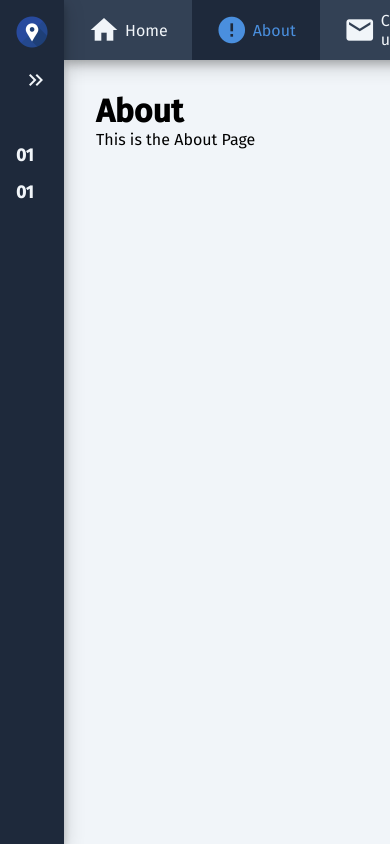
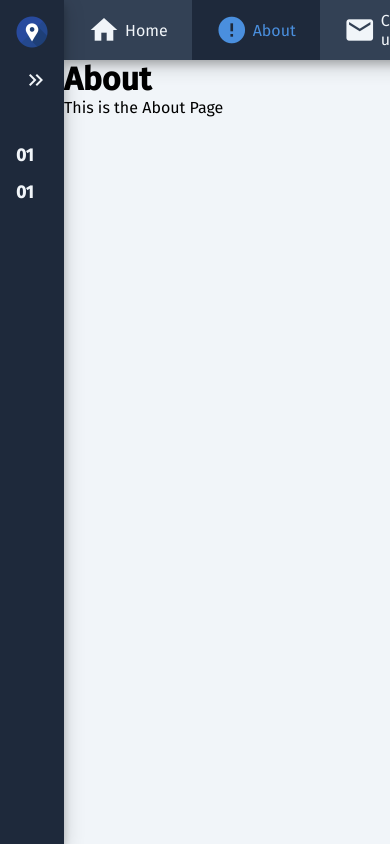
Before and after one commit to Ahmed-Allioui/Solution-Navigator, a Vue app: page /about in a window 390 px wide. Shown: the top 844 px of the page. Built offline with nearby package versions, Linux system fonts and the light colour scheme.

Commit message:
transition of the body fixed

```diff
--- a/src/App.vue
+++ b/src/App.vue
@@ -1,11 +1,11 @@
 <template>
   <div class="app">
     <div>
-      <Sidebar :tabs="practicesRoutes"/>
+      <Sidebar :tabs="practicesRoutes" />
     </div>
     <div class="body-container">
       <div>
-        <Navbar :tabs="routes"/>
+        <Navbar :tabs="routes" />
       </div>
       <div>
         <router-view></router-view>
@@ -15,10 +15,10 @@
 </template>
 
 <script setup>
-import Sidebar from "./components/sidebar/App-Sidebar.vue"
-import Navbar from "./components/navbar/App-Navbar.vue"
-import practicesRoutes from './views/practices/router'
-import routes from './router/routes'
+import Sidebar from "./components/sidebar/App-Sidebar.vue";
+import Navbar from "./components/navbar/App-Navbar.vue";
+import practicesRoutes from "./views/practices/router";
+import routes from "./router/routes";
 </script>
 
 <style lang="scss">
@@ -53,22 +53,15 @@ button {
   display: flex;
   flex-direction: row;
   flex-wrap: wrap;
-  main {
-    flex: 1 1 0;
-    padding: 2rem;
 
-  }
+  .body-container {
+    display: flex;
+    flex-direction: column;
+    flex-grow: 1;
 
-  main, header {
-    @media (max-width: 768px) { // why 1024 ?
-      padding-left: 6rem;
+    @media (max-width: 768px) {
+      margin-left: calc(var(--icon-width) + 2rem);
     }
   }
 }
-
-.app .body-container {
-  display: flex;
-  flex-direction: column;
-  flex-grow: 1;
-}
 </style>
--- a/src/components/navbar/App-Navbar.vue
+++ b/src/components/navbar/App-Navbar.vue
@@ -1,7 +1,12 @@
 <template>
   <div class="container">
     <div class="menu" v-for="tab in tabs" :key="tab.path">
-      <NavbarButton v-if="tab.name" :text="tab.titel" :to="{ name: tab.name }" :icon="tab.icon" />
+      <NavbarButton
+        v-if="tab.name"
+        :text="tab.titel"
+        :to="{ name: tab.name }"
+        :icon="tab.icon"
+      />
     </div>
   </div>
 </template>
@@ -9,32 +14,26 @@
 <script>
 import NavbarButton from "./App-Navbar-Button.vue";
 export default {
-    props: {
-        tabs: []
+  props: {
+    tabs: [],
   },
   components: {
     NavbarButton,
-  }
+  },
 };
 </script>
 
 <style lang="scss" scoped>
 .container {
-    display: flex;
-    flex-direction: row;
+  display: flex;
+  flex-direction: row;
   background-color: var(--dark-alt);
-  //padding: 30px;
   box-shadow: 0 4px 8px 0 rgba(0, 0, 0, 0.2), 0 6px 20px 0 rgba(0, 0, 0, 0.19);
 
   .menu {
     display: flex;
     flex-direction: row;
     flex-wrap: wrap;
-    //padding: 8px; // todo: necessary ?
-  }
-
-  @media (max-width: 768px) {
-    margin-left: calc(var(--icon-width) + 2rem);
   }
 }
 </style>
--- a/src/components/task-component/App-Task.vue
+++ b/src/components/task-component/App-Task.vue
@@ -35,11 +35,6 @@ export default {
       display: flex;
       flex-direction: row;
       justify-content: center;
-      //padding: 8px; // todo: necessary ?
-    }
-
-    @media (max-width: 768px) { // why 1024 ?
-      margin-left: calc(3% + var(--icon-width) + 2rem);
     }
   }
 
--- a/src/views/page-not-found/App-PageNotFound.vue
+++ b/src/views/page-not-found/App-PageNotFound.vue
@@ -12,23 +12,29 @@
 
 <style lang="scss" scoped>
 .main {
-    padding: 0%;
-    display: flex;
-    justify-content: center;
-    margin-top: 15%;
+  position: absolute;
+  top: 0;
+  left: 0;
+  height: 100%;
+  width: 100%;
+  padding: 10%;
+  z-index: -1;
+  display: flex;
+  justify-content: center;
+  margin: auto;
   .container {
-
     display: flex;
     flex-direction: row;
     align-items: center;
 
     img {
-        font-size:xx-small;
-        padding-right: 2rem;
+      font-size: xx-small;
+      margin-left: 2rem;
+      margin-right: 1rem;
     }
 
     p {
-        font-size: 1.5rem;
+      font-size: 1.3rem;
     }
   }
 }
```
